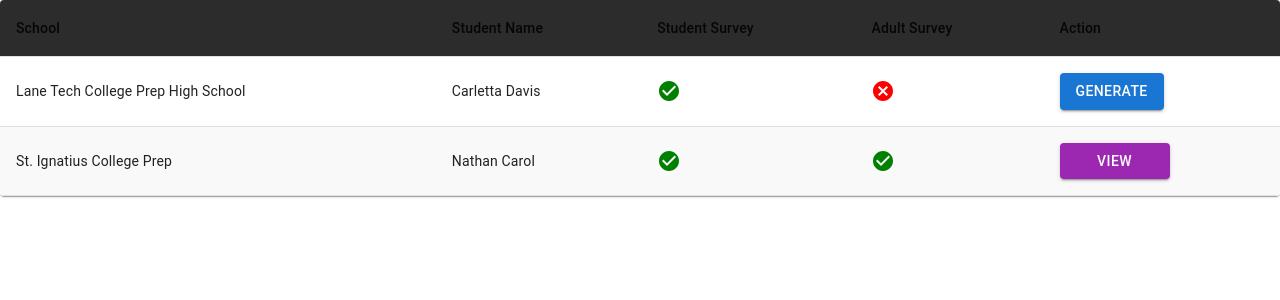
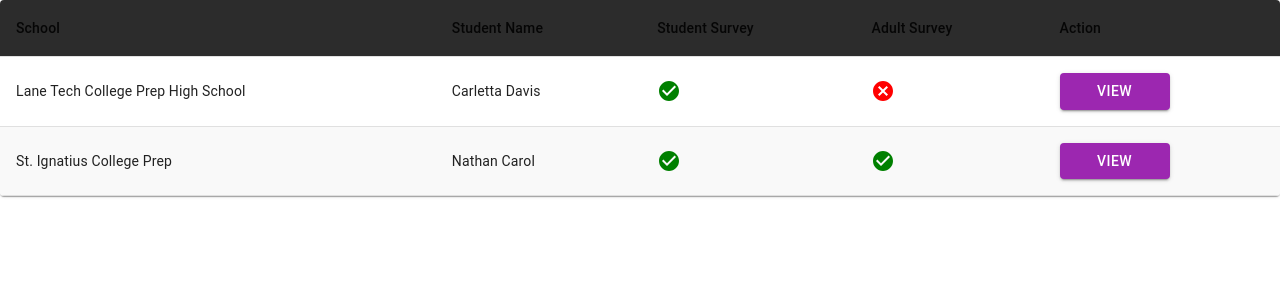
Before and after one commit to Alan1321/educate_using_ai, a React (Vite) app in the folder frontend/: page /admin in a window 1280 px wide. Shown: the top 300 px of the page. Built offline with nearby package versions, Linux system fonts and the light colour scheme.

Commit message:
admin.jsx view/generate fixed, now wokr on the view

```diff
--- a/frontend/src/components/Admin.jsx
+++ b/frontend/src/components/Admin.jsx
@@ -1,4 +1,4 @@
-import React, { useState } from 'react';
+import React, { useState, useEffect } from 'react';
 import {
   Table, TableBody, TableCell, TableContainer, TableHead, TableRow, Paper, Button
 } from '@mui/material';
@@ -6,17 +6,22 @@
 import CancelIcon from '@mui/icons-material/Cancel';
 import studentRecords from '../data/studentRecords.json';
 import adultRecords from '../data/adultRecords.json';
+import pdfRecords from '../data/pdfRecords.json'; // Import pdfRecords.json
 import "./Admin.css";
 
 const Admin = () => {
   // State to manage loading state for each student
   const [loading, setLoading] = useState({});
+  const [mappedStudentRecords, setMappedStudentRecords] = useState([]);
 
-  // Map studentRecords to have a studentName property
-  const mappedStudentRecords = studentRecords.map(record => ({
-    ...record,
-    studentName: record.name
-  }));
+  useEffect(() => {
+    // Map studentRecords to have a studentName property
+    const mappedRecords = studentRecords.map(record => ({
+      ...record,
+      studentName: record.name
+    }));
+    setMappedStudentRecords(mappedRecords);
+  }, []);
 
   const renderAdultSurveyIcon = (studentName) => {
     const adultRecord = adultRecords.find(record => record.studentName === studentName);
@@ -27,11 +32,17 @@
     );
   };
 
+  const isPdfRecord = (student) => {
+    return pdfRecords.some(record =>
+      record.firstName === student.studentName.split(' ')[0] &&
+      record.lastName === (student.studentName.split(' ')[1] || '')
+    );
+  };
+
   const renderActionButton = (student) => {
     const isLoading = loading[student.studentName] || false;
-    const adultRecord = adultRecords.find(record => record.studentName === student.studentName);
 
-    return adultRecord ? (
+    return isPdfRecord(student) ? (
       <Button
         variant="contained"
         color="secondary"
--- a/frontend/src/data/pdfRecords.json
+++ b/frontend/src/data/pdfRecords.json
@@ -4,5 +4,11 @@
     "lastName": "Davis",
     "email": "carletta.davis08@icloud.com",
     "school": "Lane Tech College Prep High School"
+  },
+  {
+    "firstName": "Nathan",
+    "lastName": "Carol",
+    "email": "lilnatetohot16@gmail.com",
+    "school": "St. Ignatius College Prep"
   }
 ]
```
Also changed, not shown: 2 other files (tests, documents, lock files or other folders).
